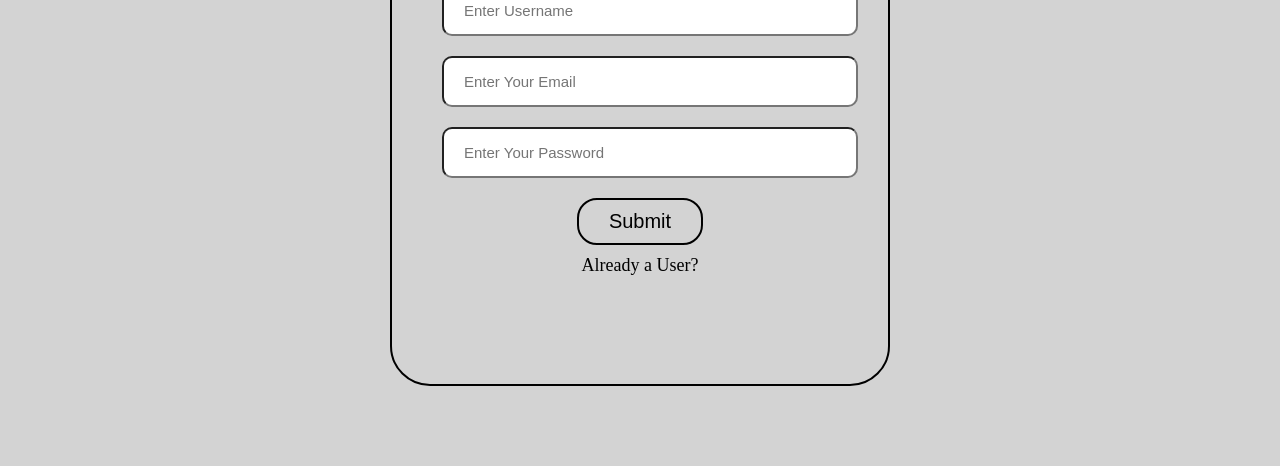
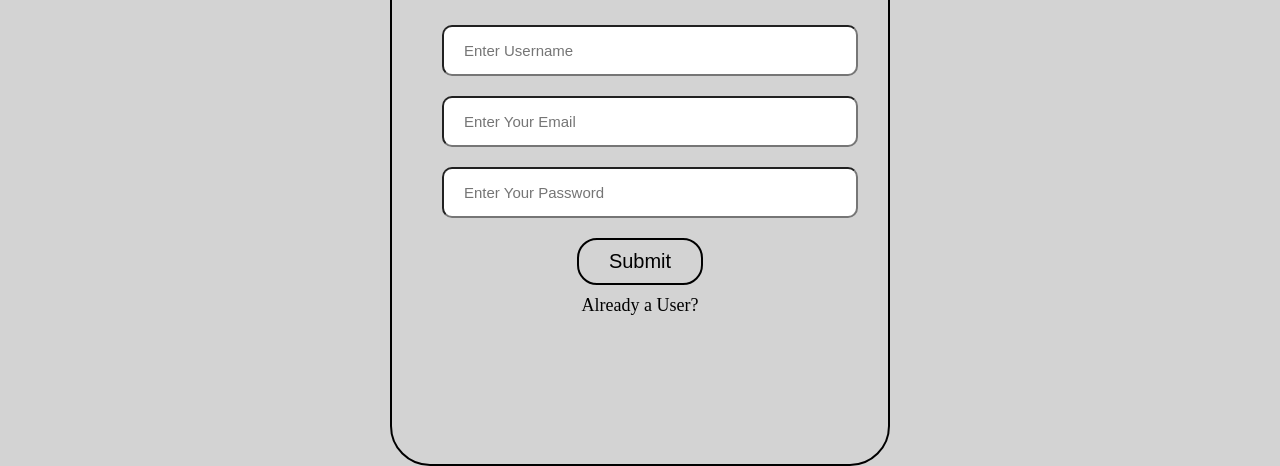
Before and after one commit to SyedYaamin/Quiz, a plain HTML site: page index.html in a window 1280 px wide. Shown: the part 400-866 px from the top of the page. Before the commit the page ends 800 px from the top, so only its background shows below. Drawn offline with Linux system fonts and the light colour scheme.

Commit message:
Update style.css

```diff
--- a/style.css
+++ b/style.css
@@ -81,7 +81,7 @@ body {
     display: flex;
     justify-content: center;
     align-items: center;
-    height: 80vh;
+    height: 90vh;
     margin: 50px auto 0;
     padding: 70px 40px;
 }
@@ -161,7 +161,7 @@ body {
     display: flex;
     justify-content: center;
     align-items: center;
-    height: 80vh;
+    height: 90vh;
     margin: 50px auto 0;
     padding: 70px 40px;
 }
@@ -190,7 +190,7 @@ body {
     max-width: 800px;
     width: 90%;
     text-align: center;
-    height: 80vh;
+    height: 90vh;
     margin: 50px auto 0;
     padding: 70px 40px;
 }
```
